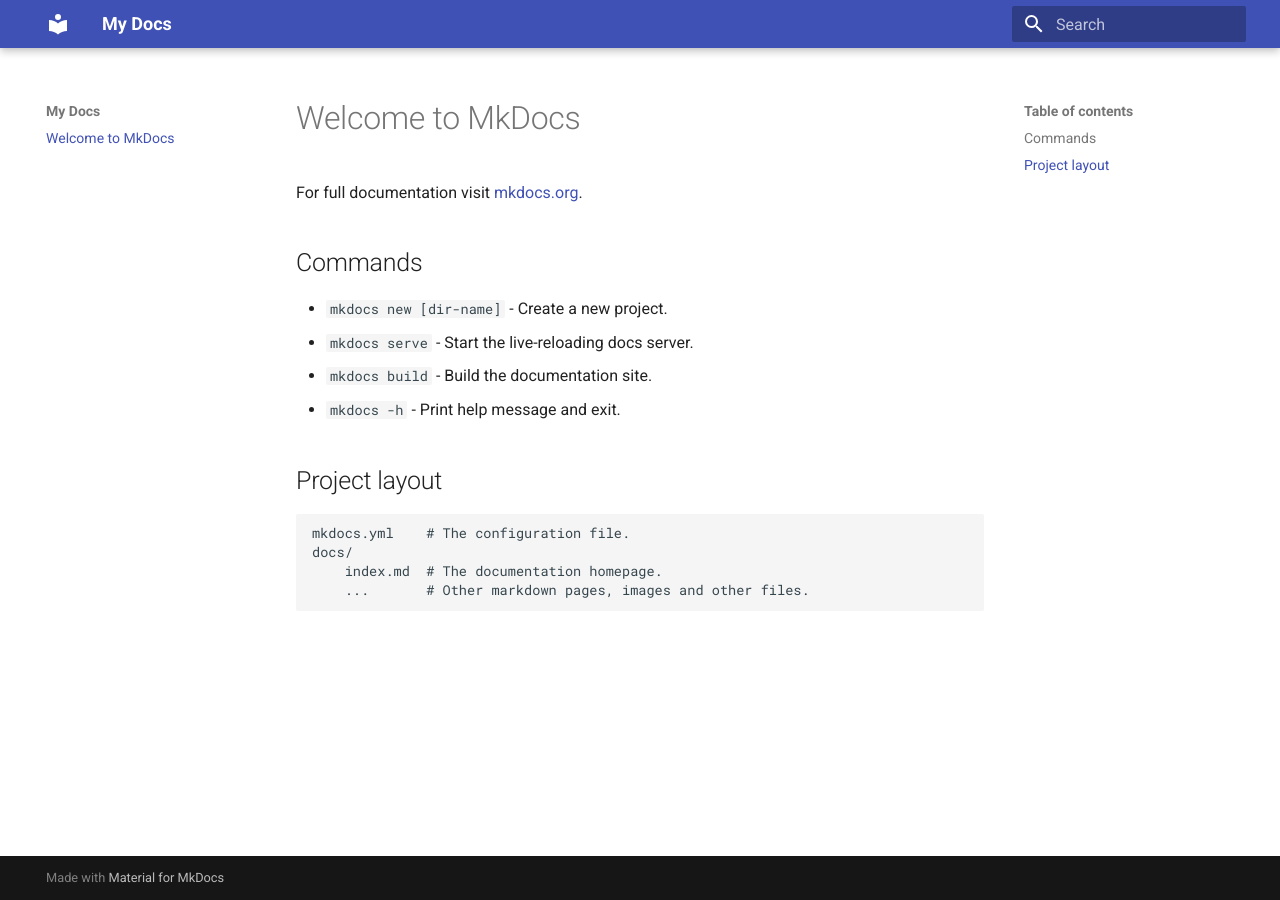
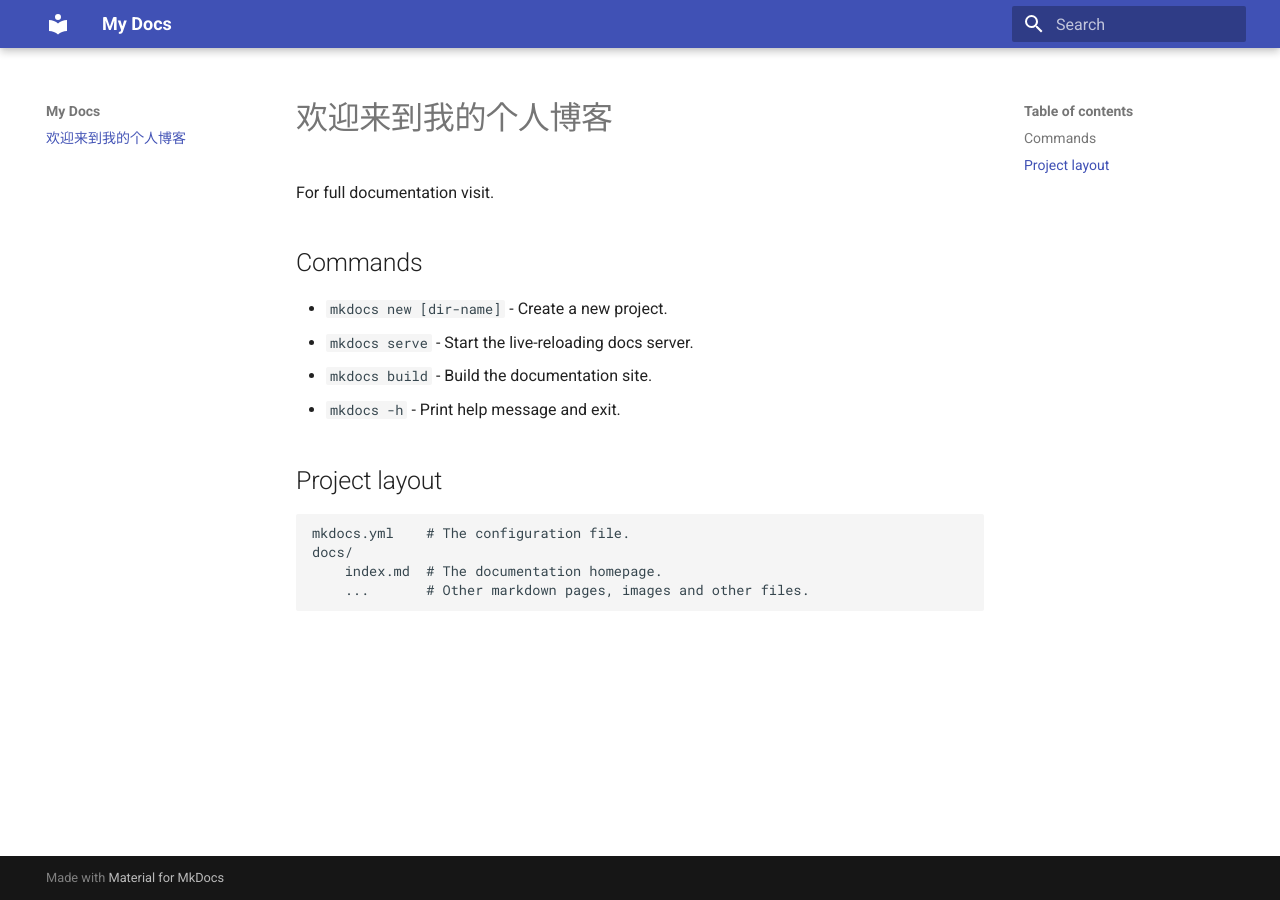
Before and after one commit to JZXGJ/pages, an MkDocs documentation site: the page built from docs/index.md, in a window 1280 px wide. Built offline with MkDocs 1.6.1 and Material for MkDocs 9.7.7, drawn with Linux system fonts in a browser that asks for light colours.

Commit message:
push test

```diff
--- a/docs/index.md
+++ b/docs/index.md
@@ -1,6 +1,6 @@
-# Welcome to MkDocs
+# 欢迎来到我的个人博客
 
-For full documentation visit [mkdocs.org](https://www.mkdocs.org).
+For full documentation visit.
 
 ## Commands
 
```
